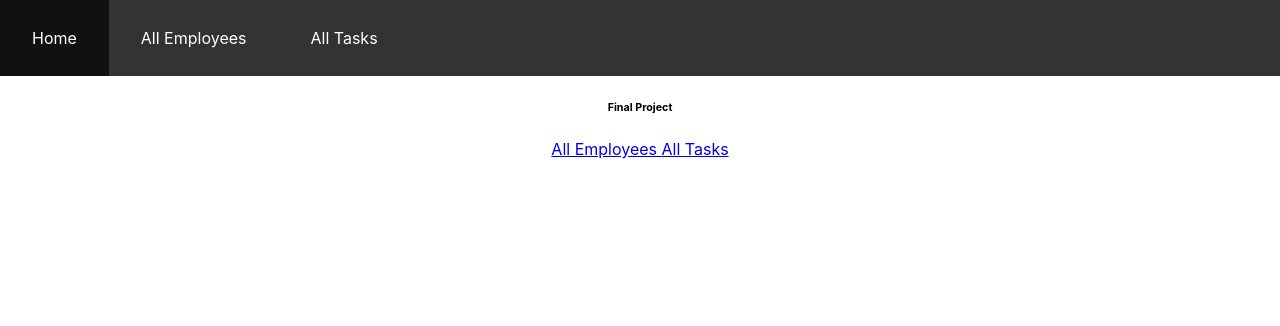
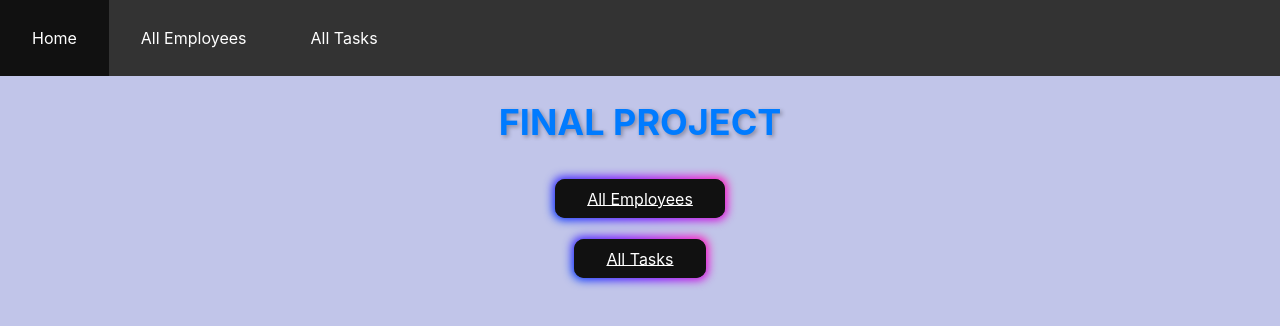
Before and after one commit to Minseo27/employee-management-frontend, a React (Create React App) app: page / in a window 1280 px wide. Shown: the top 326 px of the page. Built offline with nearby package versions, Linux system fonts and the light colour scheme.

Commit message:
updated this branch to match styling of 'yosef' branch

```diff
--- a/src/components/views/AllEmployeesView.js
+++ b/src/components/views/AllEmployeesView.js
@@ -1,5 +1,7 @@
 import PropTypes from "prop-types";
 import { Link } from "react-router-dom";
+import "./styles.css";
+
 
 const AllEmployeesView = (props) => {
   let {deleteEmployee} = props;
@@ -16,14 +18,14 @@ const AllEmployeesView = (props) => {
           <Link to={`/employee/${employee.id}`}>
             <h1>{name}</h1>
           </Link>
-          <button onClick={() => deleteEmployee(employee.id)}>Delete</button>
+          <button onClick={() => deleteEmployee(employee.id)} class="DeleteButton">Delete</button>
           <p>{employee.department}</p>
         </div>
         );
 
       })}
       <Link to={`/newemployee`}>
-        <button>Add New Employee</button>
+        <button class="NewEmployee">Add New Employee</button>
       </Link>
     </div>
   );
--- a/src/components/views/AllTasksView.js
+++ b/src/components/views/AllTasksView.js
@@ -1,4 +1,5 @@
 import { Link } from "react-router-dom";
+import "./styles.css";
 
 const AllTasksView = (props) => {
   let {tasks, deleteTask} = props;
@@ -8,7 +9,7 @@ const AllTasksView = (props) => {
     <div>
       <p>There are no tasks.</p>
       <Link to={`/newtask`}>
-        <button>Add New Task</button>
+        <button class="NewTask">Add New Task</button>
       </Link>
     </div>
     );
@@ -23,13 +24,13 @@ const AllTasksView = (props) => {
           <Link to={`/task/${task.id}`}>
             <h1>{title}</h1>
           </Link>
-          <button onClick={() => deleteTask(task.id)}>Delete</button>
+          <button onClick={() => deleteTask(task.id)} class="DeleteButton">Delete</button>
           </div>
         );
       }
       )}
       <Link to={`/newtask`}>
-        <button>Add New Task</button>
+        <button class="NewTask">Add New Task</button>
       </Link>
     </div>
   );
--- a/src/components/views/EmployeeView.js
+++ b/src/components/views/EmployeeView.js
@@ -10,12 +10,11 @@ const EmployeeView = (props) => {
     <div>
       <h1>{employee.firstname}</h1>
       <h3>{employee.department}</h3>
-      <Link to={`/editemployee/${employee.id}`}>Edit employee information</Link>
       <div style={{display: "flex", flexDirection: "row", justifyContent: "space-evenly"}}>
         <div>Assigned tasks:
         {assignedTasks.map( task => {
           return (
-            <div key={task.id}>s
+            <div key={task.id}>
             <Link to={`/task/${task.id}`}>
               <h4>{task.title}</h4>
             </Link>
--- a/src/components/views/HomePageView.js
+++ b/src/components/views/HomePageView.js
@@ -7,9 +7,13 @@ import { Link } from 'react-router-dom';
 const HomePageView = () => {
   return (
     <div>
-      <h6>Final Project</h6>
-      <Link to={'/employees'} > All Employees </Link>
-      <Link to={'/tasks'} > All Tasks </Link>
+      <h1 class="final">Final Project</h1>
+      <br />
+      <Link to={'/employees'} class="homeLinks"> All Employees </Link>
+      <br />
+      <br />
+      <br />
+      <Link to={'/tasks'} class="homeLinks"> All Tasks </Link>
 
     </div>
   );
--- a/src/components/views/NewEmployeeView.js
+++ b/src/components/views/NewEmployeeView.js
@@ -8,7 +8,7 @@ const NewEmployeeView = (props) => {
     <div className="root">
       <div className="formContainer">
         <div className="formTitle">
-            <h2 style={{fontWeight: 'bold', fontFamily: 'Courier, sans-serif', fontSize: '20px', color: '#11153e'}}>
+          <h2>
             New Employee
           </h2>
         </div>
@@ -28,7 +28,7 @@ const NewEmployeeView = (props) => {
           <br/>
           <br/>
 
-            <button type="submit">
+          <button type="submit" class ="submit">
             Submit
           </button>
           <br/>
--- a/src/components/views/NewTaskView.js
+++ b/src/components/views/NewTaskView.js
@@ -8,7 +8,7 @@ const NewTaskView = (props) => {
     <div className="root">
       <div className="formContainer">
         <div className="formTitle">
-          <h2 style={{fontWeight: 'bold', fontFamily: 'Courier, sans-serif', fontSize: '20px', color: '#11153e'}}>
+          <h2>
             New Task
           </h2>
         </div>
@@ -28,7 +28,7 @@ const NewTaskView = (props) => {
           <br/>
           <br/>
 
-          <button type="submit">
+          <button type="submit" class="submit">
             Submit
           </button>
           <br/>
--- /dev/null
+++ b/src/components/views/styles.css
@@ -0,0 +1,265 @@
+
+body {
+    background: #c1c5e9;
+}
+
+/* Button styles */
+.NewTask {
+    display: inline-block;
+    padding: 10px 20px;
+    font-size: 16px;
+    font-weight: bold;
+    text-align: center;
+    text-decoration: none;
+    background-color: #4CAF50;
+    color: white;
+    border: none;
+    border-radius: 4px;
+    cursor: pointer;
+    transition: background-color 0.3s ease;
+  }
+
+  .NewTask:hover {
+    background-color: #45a049;
+    transform: scale(0.9);
+  }
+
+  .NewTask:active {
+    background-color: #3e8e41;
+  }
+
+
+/* Delete button styles */
+.DeleteButton {
+    display: inline-block;
+    padding: 8px 16px;
+    font-size: 14px;
+    font-weight: bold;
+    text-align: center;
+    text-decoration: none;
+    background-color: #c43c32;
+    color: white;
+    border: none;
+    border-radius: 4px;
+    cursor: pointer;
+    transition: background-color 0.3s ease;
+  }
+
+  .DeleteButton:hover {
+    background-color: #d32f2f;
+    transform: scale(0.9);
+  }
+
+  .DeleteButton:active {
+    background-color: #c62828;
+  }
+
+
+/* NewEmployee button styles */
+.NewEmployee {
+    display: inline-block;
+    padding: 10px 20px;
+    font-size: 16px;
+    font-weight: bold;
+    text-align: center;
+    text-decoration: none;
+    background-color: #4CAF50;
+    color: white;
+    border: none;
+    border-radius: 4px;
+    cursor: pointer;
+    transition: background-color 0.3s ease, transform 0.3s ease;
+  }
+
+  .NewEmployee:hover {
+    background-color: #45a049;
+    transform: scale(1.05);
+    box-shadow: 0 2px 4px rgba(0, 0, 0, 0.2);
+  }
+
+  .NewEmployee:active {
+    background-color: #3e8e41;
+    transform: scale(0.95);
+  }
+
+
+/* Submit Button */
+.submit {
+  appearance: none;
+  background-color: #FFFFFF;
+  border-radius: 40em;
+  border-style: none;
+  box-shadow: #ADCFFF 0 -12px 6px inset;
+  box-sizing: border-box;
+  color: #000000;
+  cursor: pointer;
+  display: inline-block;
+  font-family: -apple-system,sans-serif;
+  font-size: 1.2rem;
+  font-weight: 700;
+  letter-spacing: -.24px;
+  margin: 0;
+  outline: none;
+  padding: 1rem 1.3rem;
+  quotes: auto;
+  text-align: center;
+  text-decoration: none;
+  transition: all .15s;
+  user-select: none;
+  -webkit-user-select: none;
+  touch-action: manipulation;
+}
+
+.submit:hover {
+  background-color: #FFC229;
+  box-shadow: #FF6314 0 -6px 8px inset;
+  transform: scale(1.125);
+}
+
+.submit:active {
+  transform: scale(1.025);
+}
+
+@media (min-width: 768px) {
+  .submit {
+    font-size: 1.5rem;
+    padding: .75rem 2rem;
+  }
+}
+
+/* Another submit button */
+.submit2 {
+  background-color: #0095ff;
+  border: 1px solid transparent;
+  border-radius: 3px;
+  box-shadow: rgba(255, 255, 255, .4) 0 1px 0 0 inset;
+  box-sizing: border-box;
+  color: #fff;
+  cursor: pointer;
+  display: inline-block;
+  font-family: -apple-system,system-ui,"Segoe UI","Liberation Sans",sans-serif;
+  font-size: 13px;
+  font-weight: 400;
+  line-height: 1.15385;
+  margin: 0;
+  outline: none;
+  padding: 8px .8em;
+  position: relative;
+  text-align: center;
+  text-decoration: none;
+  user-select: none;
+  -webkit-user-select: none;
+  touch-action: manipulation;
+  vertical-align: baseline;
+  white-space: nowrap;
+}
+
+.submit2:hover,
+.submit2:focus {
+  background-color: #07c;
+}
+
+.submit2:focus {
+  box-shadow: 0 0 0 4px rgba(0, 149, 255, .15);
+}
+
+.submit2:active {
+  background-color: #0064bd;
+  box-shadow: none;
+}
+
+
+/*  h2 tag styling */
+h2 {
+    font-size: 28px;
+    font-weight: bold;
+    color: #1f6e22;
+    text-transform: uppercase;
+    text-shadow: 2px 2px 4px rgba(0, 0, 0, 0.3);
+  }
+
+
+.final {
+    font-size: 36px;
+    font-weight: bold;
+    color: #007bff;
+    text-transform: uppercase;
+    text-align: center;
+    text-shadow: 2px 2px 4px rgba(0, 0, 0, 0.3);
+    transition: color 0.3s ease;
+  }
+
+  .final:hover {
+    color: #ff1493;
+  }
+
+
+
+
+/* Home Links buttons */
+.homeLinks {
+  padding: 0.6em 2em;
+  border: none;
+  outline: none;
+  color: rgb(255, 255, 255);
+  background: #111;
+  cursor: pointer;
+  position: relative;
+  z-index: 0;
+  border-radius: 10px;
+  user-select: none;
+  -webkit-user-select: none;
+  touch-action: manipulation;
+}
+
+.homeLinks:before {
+  content: "";
+  background: linear-gradient(
+    45deg,
+    #ff0000,
+    #ff7300,
+    #fffb00,
+    #48ff00,
+    #00ffd5,
+    #002bff,
+    #7a00ff,
+    #ff00c8,
+    #ff0000
+  );
+  position: absolute;
+  top: -2px;
+  left: -2px;
+  background-size: 400%;
+  z-index: -1;
+  filter: blur(5px);
+  -webkit-filter: blur(5px);
+  width: calc(100% + 4px);
+  height: calc(100% + 4px);
+  animation: glowing-button-85 20s linear infinite;
+  transition: opacity 0.3s ease-in-out;
+  border-radius: 10px;
+}
+
+@keyframes glowing-button-85 {
+  0% {
+    background-position: 0 0;
+  }
+  50% {
+    background-position: 400% 0;
+  }
+  100% {
+    background-position: 0 0;
+  }
+}
+
+.homeLinks:after {
+  z-index: -1;
+  content: "";
+  position: absolute;
+  width: 100%;
+  height: 100%;
+  background: #222;
+  left: 0;
+  top: 0;
+  border-radius: 10px;
+}
```
Lines whose indentation alone changed are shown as unchanged.
